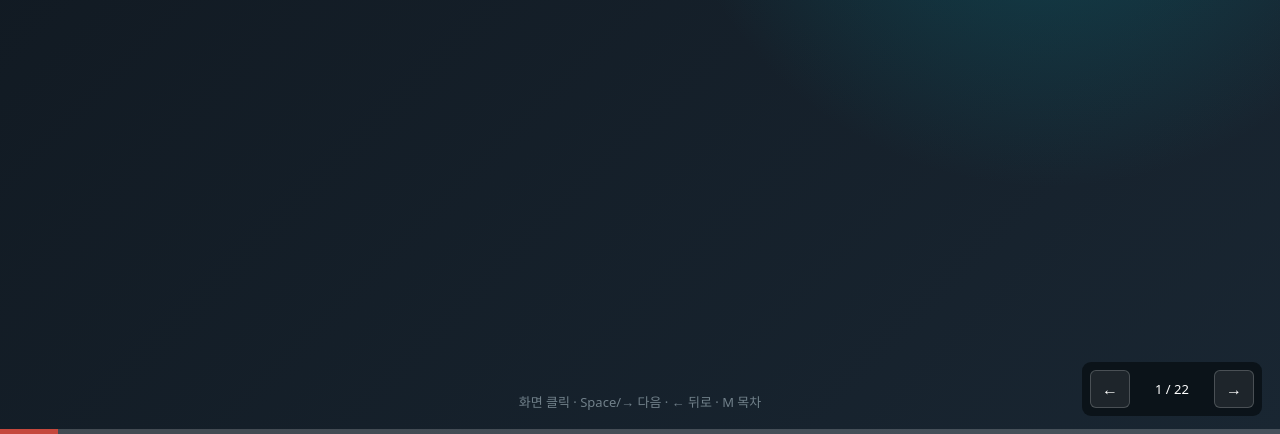
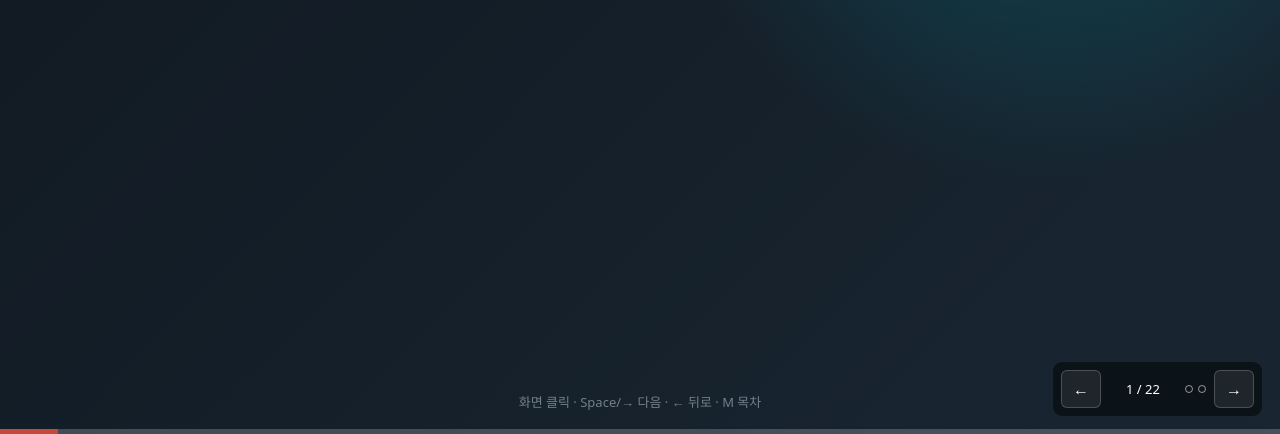
Before and after one commit to chaenabi/ai-automation-seminar, a plain HTML site: page slides.html in a window 1280 px wide. Shown: the part 366-800 px from the top of the page. Drawn offline with Linux system fonts and the light colour scheme; a web font is replaced by a local one.

Commit message:
Add fragment progress dots to slide controls
Show per-slide click progress in the bottom-right controls so the
presenter can see how many clicks remain before the next slide.

Co-Authored-By: Claude Fable 5 <noreply@anthropic.com>

```diff
--- a/slides.html
+++ b/slides.html
@@ -470,6 +470,16 @@
       }
       .controls button { width: 40px; height: 38px; border-radius: 6px; font-weight: 900; }
       .counter { min-width: 68px; text-align: center; font-size: 13px; }
+      .frag-dots { display: flex; align-items: center; gap: 5px; }
+      .frag-dots:empty { display: none; }
+      .frag-dots i {
+        width: 8px;
+        height: 8px;
+        border-radius: 50%;
+        border: 1px solid rgba(255,255,255,.55);
+        background: transparent;
+      }
+      .frag-dots i.done { border-color: var(--red); background: var(--red); }
       .progress { position: fixed; bottom: 0; left: 0; z-index: 44; width: 100%; height: 5px; background: rgba(255,255,255,.2); }
       .progress-bar { height: 100%; width: 0; background: var(--red); transition: width .2s ease; }
       .click-hint {
@@ -895,6 +905,7 @@ else if (...) ...</pre>
     <div class="controls">
       <button type="button" onclick="prev()" aria-label="뒤로 가기">←</button>
       <span class="counter" id="counter"></span>
+      <span class="frag-dots" id="fragDots" aria-label="현재 슬라이드의 클릭 진행 상태"></span>
       <button type="button" onclick="next()" aria-label="다음">→</button>
     </div>
     <div class="progress"><div class="progress-bar" id="progressBar"></div></div>
@@ -903,6 +914,7 @@ else if (...) ...</pre>
       const slides = [...document.querySelectorAll(".slide")];
       const navList = document.getElementById("navList");
       const counter = document.getElementById("counter");
+      const fragDots = document.getElementById("fragDots");
       const progressBar = document.getElementById("progressBar");
       let current = 0;
 
@@ -930,6 +942,13 @@ else if (...) ...</pre>
         return [...topLevel, ...nested];
       }
 
+      function updateFragDots() {
+        const fragments = directFragments(slides[current]);
+        fragDots.innerHTML = fragments
+          .map((fragment) => `<i${fragment.classList.contains("visible") ? ' class="done"' : ""}></i>`)
+          .join("");
+      }
+
       function show(index) {
         current = Math.max(0, Math.min(index, slides.length - 1));
         slides.forEach((slide, i) => slide.classList.toggle("active", i === current));
@@ -938,12 +957,14 @@ else if (...) ...</pre>
         progressBar.style.width = `${((current + 1) / slides.length) * 100}%`;
         history.replaceState(null, "", `#slide-${current + 1}`);
         navButtons[current].scrollIntoView({ block: "nearest" });
+        updateFragDots();
       }
 
       function revealNext() {
         const hidden = directFragments(slides[current]).find((fragment) => !fragment.classList.contains("visible"));
         if (!hidden) return false;
         hidden.classList.add("visible");
+        updateFragDots();
         return true;
       }
 
@@ -951,6 +972,7 @@ else if (...) ...</pre>
         const visible = directFragments(slides[current]).filter((fragment) => fragment.classList.contains("visible"));
         if (!visible.length) return false;
         visible[visible.length - 1].classList.remove("visible");
+        updateFragDots();
         return true;
       }
 
```
Also changed, not shown: cli-harness.html (+13 -3 lines).
